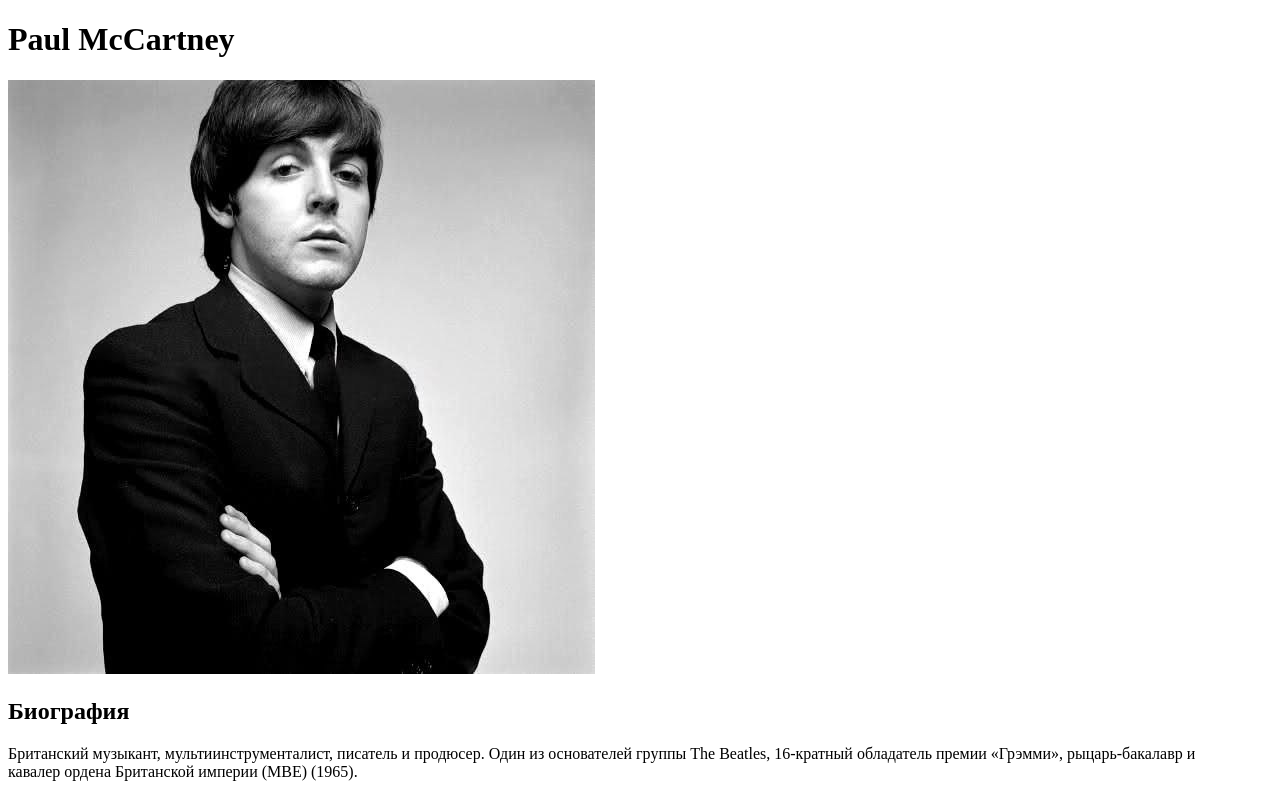
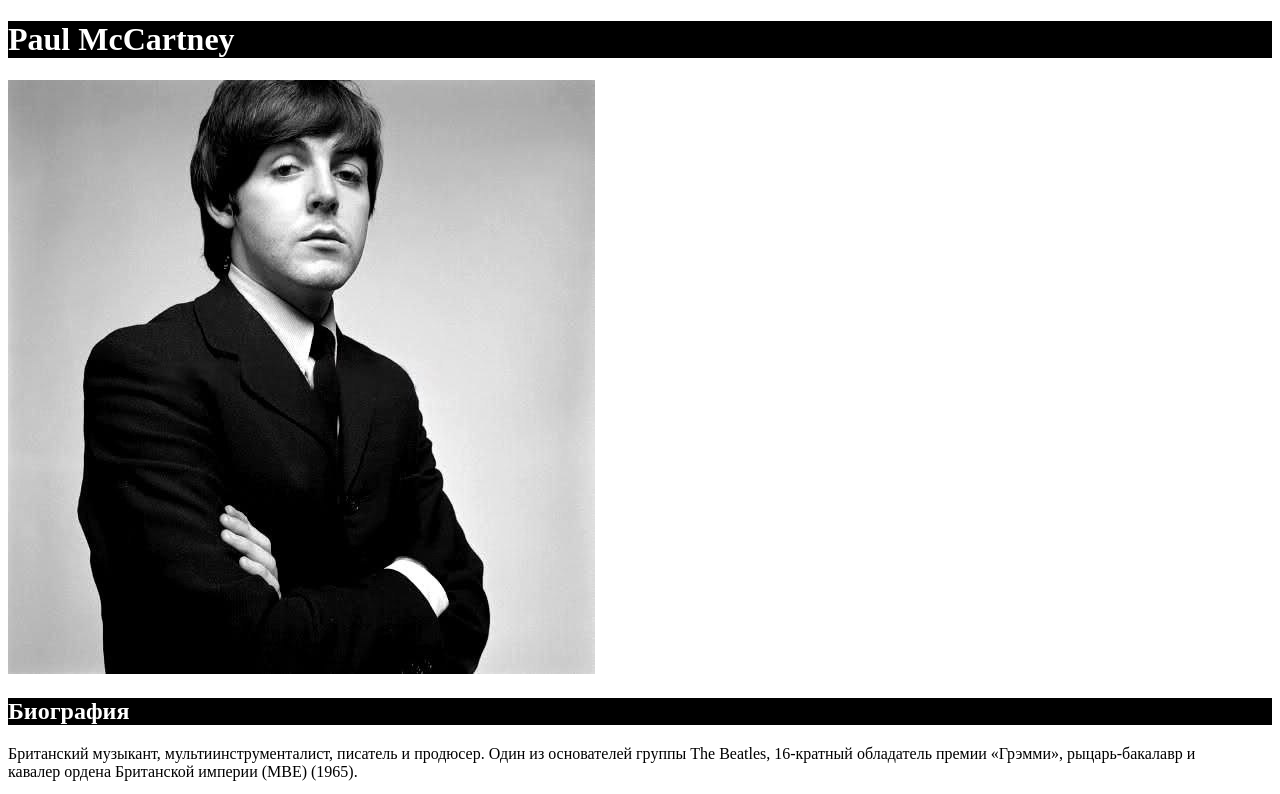
Before and after one commit to elisavetl/webdev_mcs, a plain HTML site: page practice_2/index.html in a window 1280 px wide. Shown: the top 794 px of the page. Drawn offline with Linux system fonts and the light colour scheme.

Commit message:
add colors to headings

```diff
--- a/practice_2/css/style.css
+++ b/practice_2/css/style.css
@@ -0,0 +1,9 @@
+h1	{
+	background: black;
+	color: white;
+}
+
+h2	{
+	background: black;
+	color: white;
+}
--- a/practice_2/index.html
+++ b/practice_2/index.html
@@ -6,6 +6,7 @@
 	<meta description="Practice 2, MCS">
 	<meta keywords="The Beatles, Paul McCartney">
 	<meta name="viewport" content="width=device-width, initial-scale=1.0">
+	<link rel="stylesheet" href="css/style.css">
 	</head>
 <body>
 	<div class="page">
```
Also changed, not shown: 1 other file.
